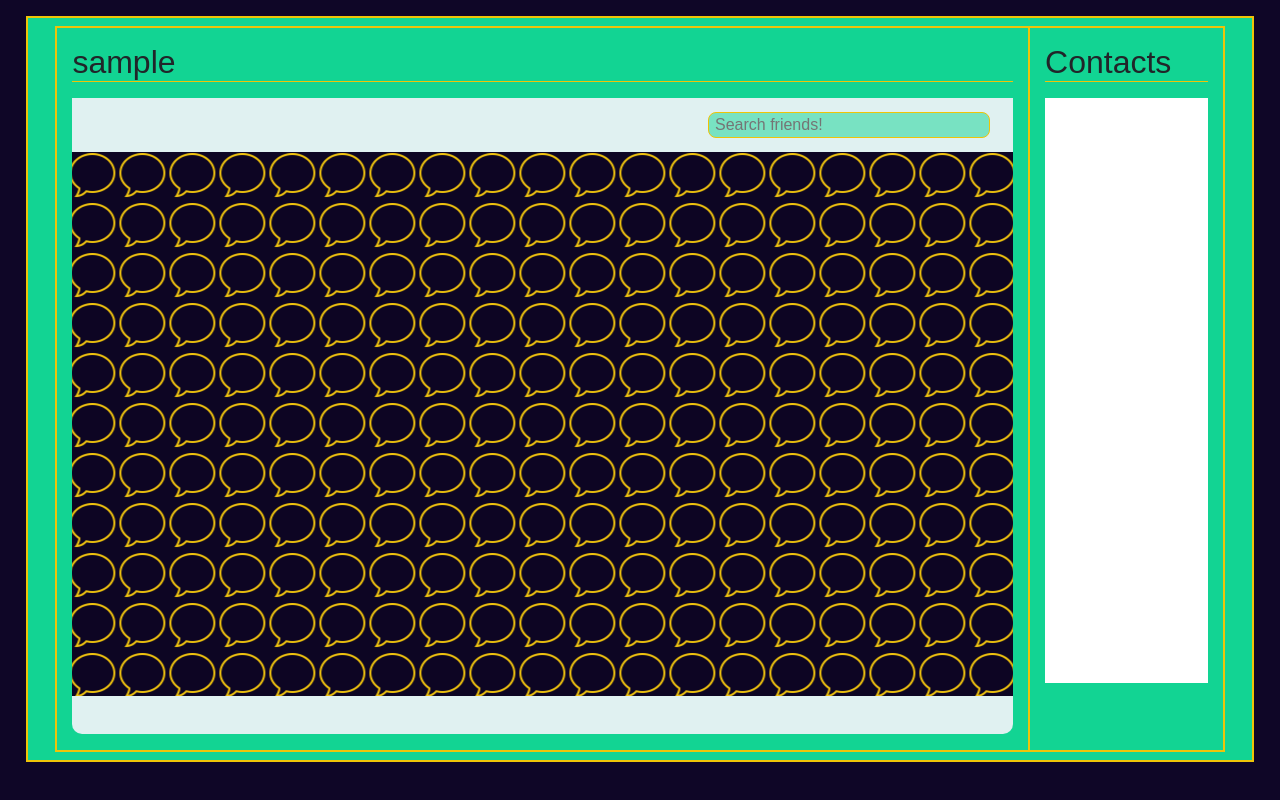
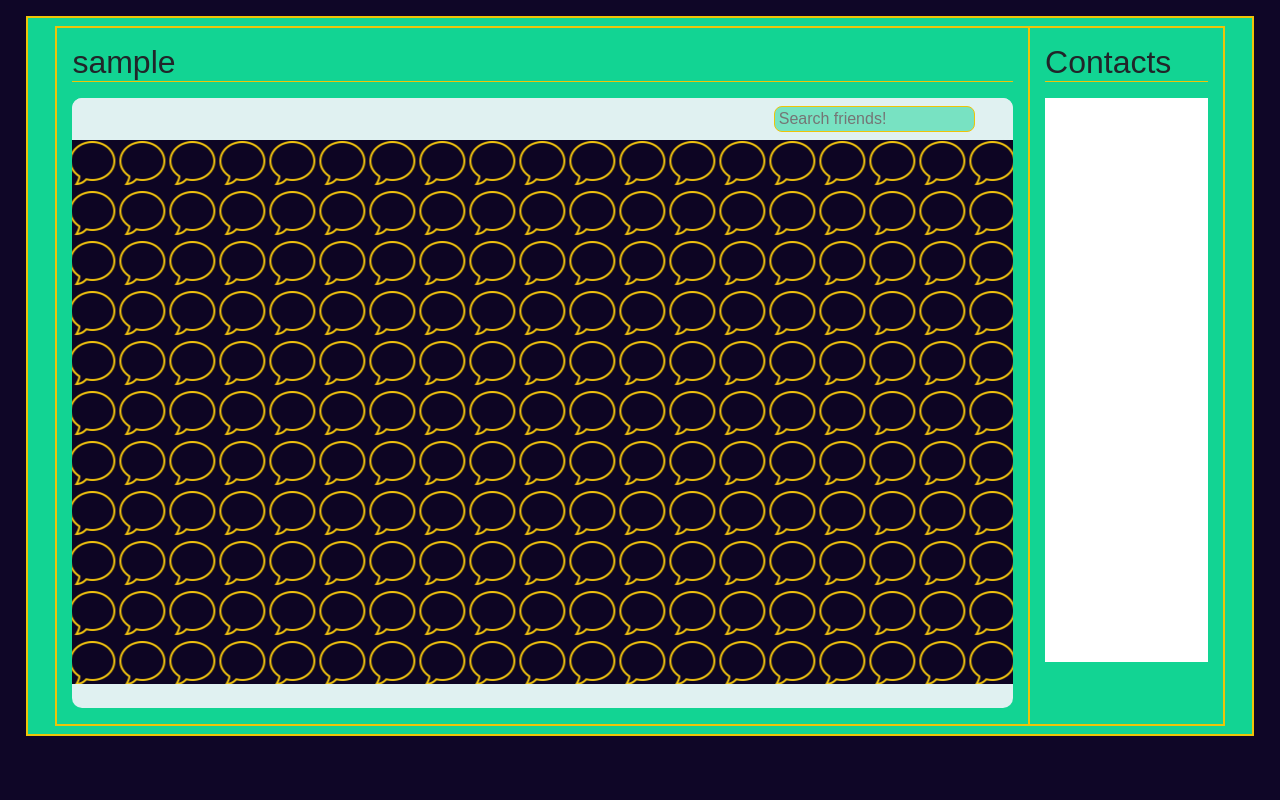
Before and after one commit to altman44/CS50_Project2, a Flask app: template project2/templates/logged/chat.html in a window 1280 px wide. Run offline with Flask 2, Linux system fonts and the light colour scheme; the template is opened without the code that fills it: most values are stand-ins (such as "Sample title", 1, 10 or a date in 2020); some libraries are stand-ins or nearby versions.

Commit message:
Modified the design of the chat. The submit message button is still being displayed wrongly.

```diff
--- a/project2/static/css/base.css
+++ b/project2/static/css/base.css
@@ -76,21 +76,27 @@
   padding-left: 2%;
   outline: none;
   background-color: rgba(18, 212, 147, 0.5);
+  font-size: 100%;
 }
 
 .input-form:focus {
-  border: medium solid #eec408;
+  border: 2.5px solid #eec408;
+}
+
+.input {
+  font-size: 100%;
 }
 
 .toogle-options {
   display: flex;
+  justify-content: flex-end;
   align-items: center;
-  width: 90%;
 }
 
 .toggler-area {
-  display: none;
+  display: flex;
   width: 100%;
+  justify-content: center;
   align-items: center;
 }
 .toggler-area .toggler-options-arrow {
@@ -113,22 +119,21 @@
 
 .toggler-content {
   width: 100%;
+  display: flex;
+  justify-content: flex-end;
 }
 
 .expand {
-  display: block;
+  display: flex !important;
 }
 
 .div-input-search {
   width: 80%;
   display: flex;
-  justify-content: right;
   align-items: center;
 }
 .div-input-search #input-search-users {
   width: 100%;
-  position: absolute;
-  right: 0;
 }
 
 /* scrollbar width */
@@ -173,7 +178,7 @@
   }
 
   .toggler-content {
-    display: block;
+    display: flex;
   }
 }
 @media screen and (max-width: 1024px) {
@@ -196,7 +201,7 @@
   }
 
   .toggler-content {
-    display: block;
+    display: flex;
   }
 }
 @media screen and (max-width: 768px) {
@@ -206,16 +211,16 @@
   }
 
   .toggler-area {
-    display: block;
+    display: flex;
   }
   .toggler-area .toggler-options-arrow {
     display: block;
   }
   .toggler-area .expand-options-arrow {
-    content: url("https://img.icons8.com/nolan/20/expand-arrow.png");
+    content: url("https://img.icons8.com/nolan/25/expand-arrow.png");
   }
   .toggler-area .collapse-options-arrow {
-    content: url("https://img.icons8.com/nolan/20/collapse-arrow.png");
+    content: url("https://img.icons8.com/nolan/25/collapse-arrow.png");
   }
 
   .toggler-content {
--- a/project2/static/css/base.scss
+++ b/project2/static/css/base.scss
@@ -18,6 +18,10 @@
         top: 0;
         opacity: 1;
     }
+}
+
+@mixin input-class {
+    font-size: 100%;
 }
 
 #body {
@@ -84,33 +88,29 @@
     padding-left: 2%;
     outline: none;
     background-color: $color-primary-soft;
+    @include input-class;
 }
 .input-form:focus {
-    border: medium solid $color-secondary;
+    border: 2.5px solid $color-secondary;
 }
-// .navbar-container {
-//     width: 100%;
-//     display: flex;
-//     flex-direction: row;
-//     justify-content: flex-end;
-// }
+.input {
+    @include input-class;
+}
 
 .toogle-options {
     display: flex;
+    justify-content: flex-end;
     align-items: center;
-    width: 90%;
-    // padding: 2%;
 }
 
 .toggler-area {
-    display: none;
+    display: flex;
     width: 100%;
+    justify-content: center;
     align-items: center;
-    // justify-content: right;
 
     .toggler-options-arrow {
         display: none;
-        // right: 2%;
     }
 
     .expand-options-arrow {
@@ -131,23 +131,21 @@
 
 .toggler-content {
     width: 100%;
+    display: flex;
+    justify-content: flex-end;
 }
 
 .expand {
-    // display: block !important;
-    display: block;
+    display: flex !important;
 }
 
 .div-input-search {
     width: 80%;
     display: flex;
-    justify-content: right;
     align-items: center;
 
     #input-search-users {
         width: 100%;
-        position: absolute;
-        right: 0;
     }
 }
 
@@ -193,7 +191,7 @@
         }
     }
     .toggler-content {
-        display: block;
+        display: flex;
     }
 }
 // < 1024px
@@ -217,7 +215,7 @@
         }
     }
     .toggler-content {
-        display: block;
+        display: flex;
     }
 }
 // < 768px
@@ -227,17 +225,17 @@
         letter-spacing: 1.3px;
     }
     .toggler-area {
-        display: block;
+        display: flex;
 
         .toggler-options-arrow {
             display: block;
         }
         .expand-options-arrow {
-            content: url('https://img.icons8.com/nolan/20/expand-arrow.png');
+            content: url('https://img.icons8.com/nolan/25/expand-arrow.png');
         }
 
         .collapse-options-arrow {
-            content: url('https://img.icons8.com/nolan/20/collapse-arrow.png');
+            content: url('https://img.icons8.com/nolan/25/collapse-arrow.png');
         }
     }
     .toggler-content {
--- a/project2/static/css/chat.css
+++ b/project2/static/css/chat.css
@@ -76,28 +76,31 @@
   padding-left: 2%;
   outline: none;
   background-color: rgba(18, 212, 147, 0.5);
+  font-size: 100%;
 }
 
 .input-form:focus {
-  border: medium solid #eec408;
+  border: 2.5px solid #eec408;
+}
+
+.input {
+  font-size: 100%;
 }
 
 .toogle-options {
   display: flex;
   justify-content: flex-end;
   align-items: center;
-  width: 80%;
-  padding: 2%;
 }
 
 .toggler-area {
-  display: none;
+  display: flex;
   width: 100%;
-  height: 100%;
+  justify-content: center;
+  align-items: center;
 }
 .toggler-area .toggler-options-arrow {
   display: none;
-  right: 2%;
 }
 .toggler-area .expand-options-arrow {
   content: url("https://img.icons8.com/nolan/40/expand-arrow.png");
@@ -116,18 +119,21 @@
 
 .toggler-content {
   width: 100%;
-  padding: 0;
+  display: flex;
+  justify-content: flex-end;
 }
 
 .expand {
-  display: block !important;
+  display: flex !important;
 }
 
 .div-input-search {
-  width: 98%;
+  width: 80%;
+  display: flex;
+  align-items: center;
 }
 .div-input-search #input-search-users {
-  width: 98%;
+  width: 100%;
 }
 
 /* scrollbar width */
@@ -172,7 +178,7 @@
   }
 
   .toggler-content {
-    display: block;
+    display: flex;
   }
 }
 @media screen and (max-width: 1024px) {
@@ -247,6 +253,8 @@
 }
 #chat-main-div .col #chat-div-chat #chat-div-messages #chat-div-messages-navbar {
   background-color: #e0f1f1;
+  height: auto;
+  border-radius: 10px;
 }
 #chat-main-div .col #chat-div-chat #chat-div-messages #chat-div-messages-inside {
   background-color: #0d0523;
@@ -279,21 +287,24 @@
   visibility: hidden;
 }
 #chat-main-div .col #chat-div-chat #chat-div-submit #input-message {
-  font-size: 100%;
+  width: 100%;
   height: 100%;
-  padding: 0;
-  margin: 0;
   background-color: inherit;
-  border: 0;
-  padding: 1%;
+  border: none;
+  padding-left: 0.5%;
 }
 #chat-main-div .col #chat-div-chat #chat-div-submit #btn-submit-msg {
   overflow: hidden;
   background-color: inherit;
+  border: none;
+  width: 100%;
+  text-align: center;
+}
+#chat-main-div .col #chat-div-chat #chat-div-submit #btn-submit-msg :parent {
+  text-align: center;
 }
 #chat-main-div .col #chat-div-chat #chat-div-submit #btn-submit-msg img {
-  width: 50%;
-  height: 50%;
+  content: url("https://img.icons8.com/nolan/64/filled-sent.png");
 }
 #chat-main-div .col #chat-div-users {
   height: 90%;
--- a/project2/static/css/chat.scss
+++ b/project2/static/css/chat.scss
@@ -34,7 +34,8 @@
 
                 #chat-div-messages-navbar {
                     background-color: $color-chat;
-                    // height: 6vh;
+                    height: auto;
+                    border-radius: 10px;
                 }
 
                 #chat-div-messages-inside {
--- a/project2/templates/logged/chat.html
+++ b/project2/templates/logged/chat.html
@@ -40,14 +40,14 @@
                         </div>
                         <div id="chat-div-chat">
                             <div id="chat-div-messages">
-                                <nav id="chat-div-messages-navbar" class="">
+                                <nav id="chat-div-messages-navbar">
                                     <div class="row p-2">
                                         <div class="d-flex align-items-center col-1">
                                             <a id="chat-title-with-who" href="#"></a>
                                         </div>
                                         <div class="toogle-options row col-11">
                                             <div id="toggler-content-chat"
-                                                class="toggler-content col-4">
+                                                class="toggler-content col-8 col-sm-7 col-md-6 col-lg-5 col-xl-4">
                                                 <!-- <a class="nav-item nav-link active" href="#">Search users<span class="sr-only">(current)</span></a> -->
                                                 <div class="div-input-search">
                                                     <input id="input-search-users" class="input-form" type="search"
@@ -68,16 +68,17 @@
                                 <div id="chat-div-messages-inside">
 
                                 </div>
-                                <div id="chat-div-submit" class="row input-group mb-3 p-0 m-0">
-                                    <div class="col-11 p-0 m-0">
-                                        <input id="input-message" type="text" class="form-control"
-                                            placeholder="Enter your message" aria-label="Username"
-                                            aria-describedby="basic-addon1">
-                                    </div>
-                                    <div class="input-group-prepend col-1 p-0 m-0">
-                                        <button id="btn-submit-msg" class="btn btn-control">
-                                            <img src="https://img.icons8.com/nolan/64/filled-sent.png" />
-                                        </button>
+                                <div id="chat-div-submit" class="mb-3">
+                                    <div class="row">
+                                        <div class="col-10 ">
+                                            <input id="input-message" type="text" class="input"
+                                                placeholder="Enter your message">
+                                        </div>
+                                        <div id="chat-div-submit-btn" class="col-2">
+                                            <button id="btn-submit-msg">
+                                                <img />
+                                            </button>
+                                        </div>
                                     </div>
                                 </div>
                             </div>
```
Also changed, not shown: other parts of project2/static/css/chat.css (+44 -3 lines), other parts of project2/static/css/chat.scss (+48 -11 lines), 5 other files.
